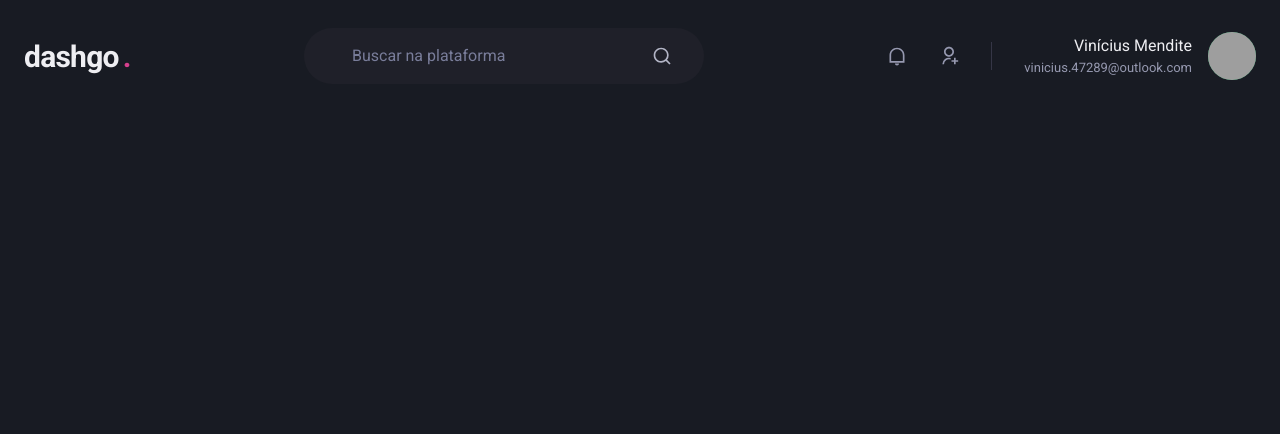
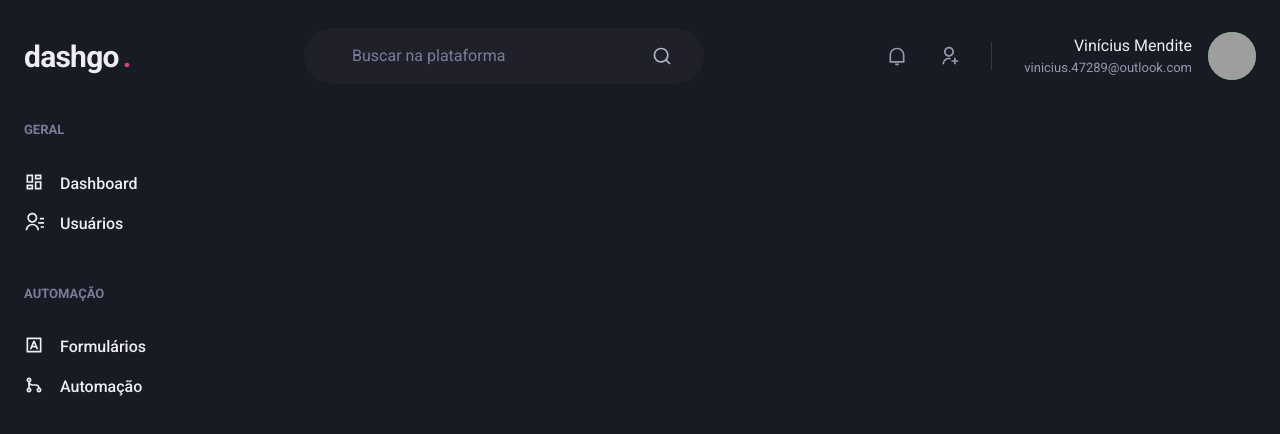
Before and after one commit to viniciusmendite/ignite-dashgo, a Next.js app: page /dashboard in a window 1280 px wide. Shown: the top 434 px of the page. Built offline with nearby package versions, Linux system fonts and the light colour scheme; grey boxes are pictures that could not be loaded.

Commit message:
create sidebar

```diff
--- /dev/null
+++ b/src/components/Sidebar.tsx
@@ -0,0 +1,37 @@
+import { Box, Stack, Text, Link, Icon } from '@chakra-ui/react';
+import { RiContactsLine, RiDashboardLine, RiGitMergeLine, RiInputMethodLine } from 'react-icons/ri';
+
+export function Sidebar() {
+  return (
+    <Box as="aside" w="64" mr="8">
+      <Stack spacing="12" align="flex-start">
+        <Box>
+          <Text fontWeight="bold" color="gray.400" fontSize="small">GERAL</Text>
+          <Stack spacing="4" mt="8" align="stretch">
+            <Link display="flex" align="center">
+              <Icon as={RiDashboardLine} fontSize="20" />
+              <Text ml="4" fontWeight="medium">Dashboard</Text>
+            </Link>
+            <Link display="flex" align="center">
+              <Icon as={RiContactsLine} fontSize="20" />
+              <Text ml="4" fontWeight="medium">Usuários</Text>
+            </Link>
+          </Stack>
+        </Box>
+        <Box>
+          <Text fontWeight="bold" color="gray.400" fontSize="small">AUTOMAÇÃO</Text>
+          <Stack spacing="4" mt="8" align="stretch">
+            <Link display="flex" align="center">
+              <Icon as={RiInputMethodLine} fontSize="20" />
+              <Text ml="4" fontWeight="medium">Formulários</Text>
+            </Link>
+            <Link display="flex" align="center">
+              <Icon as={RiGitMergeLine} fontSize="20" />
+              <Text ml="4" fontWeight="medium">Automação</Text>
+            </Link>
+          </Stack>
+        </Box>
+      </Stack>
+    </Box>
+  );
+}
--- a/src/pages/dashboard.tsx
+++ b/src/pages/dashboard.tsx
@@ -1,7 +1,16 @@
+import { Flex } from '@chakra-ui/react';
+
 import { Header } from '../components/Header';
+import { Sidebar } from '../components/Sidebar';
 
 export default function Dashboard() {
   return (
-<Header></Header>
+    <Flex direction="column" h="100vh">
+      <Header />
+
+      <Flex w="100%" my="6" maxWidth={1480} mx="auto" px="6">
+        <Sidebar />
+      </Flex>
+    </Flex>
   );
 }
```
